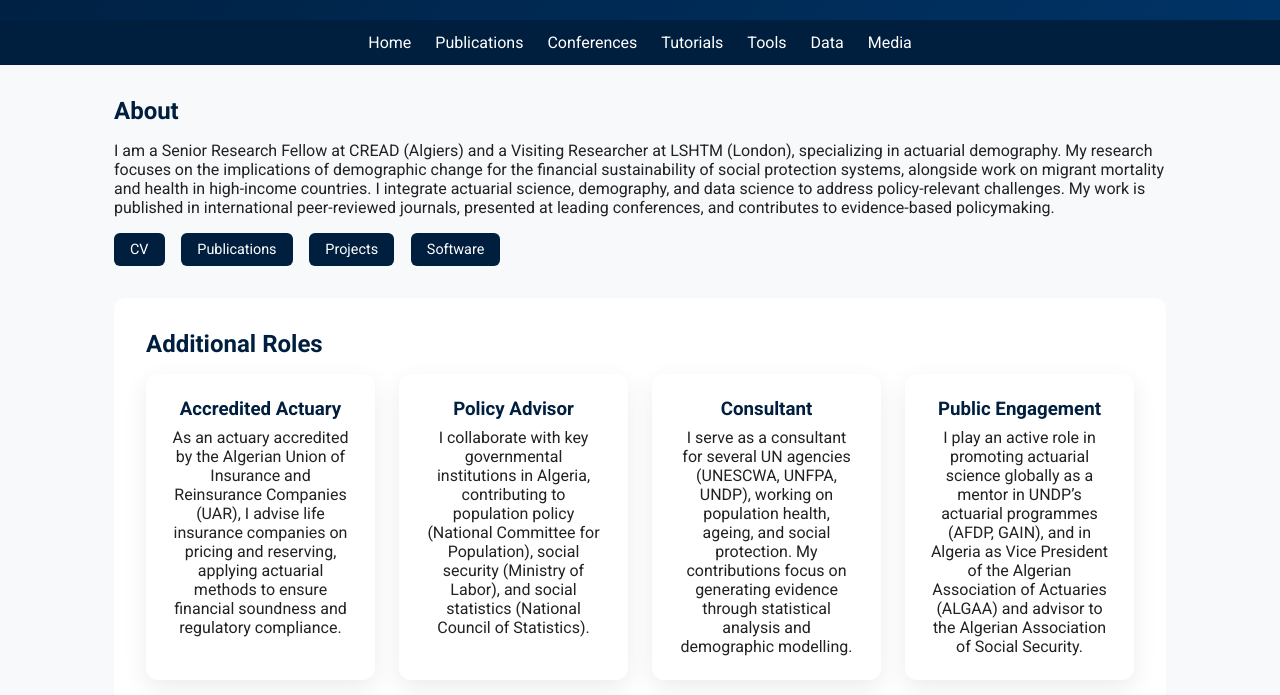
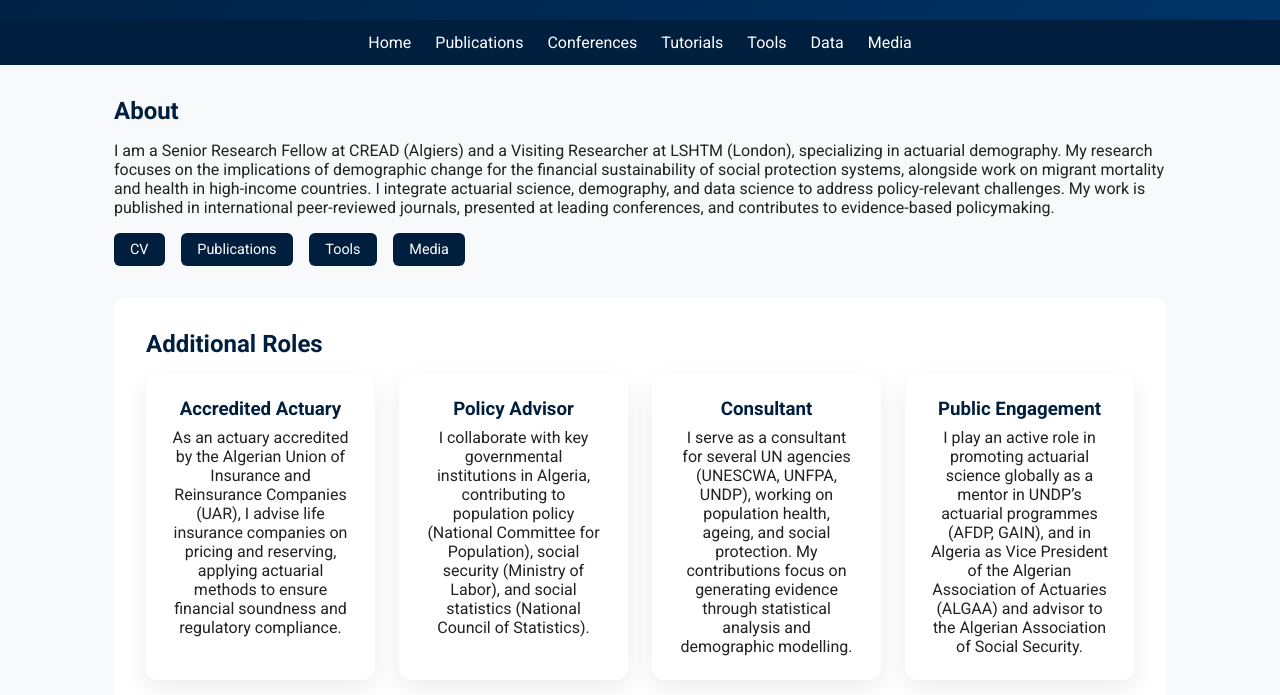
Before and after one commit to Farid-FLICI/farid-flici.github.io, a Jekyll site: the page index2.html, which Jekyll copies as it is, in a window 1280 px wide and 900 px high, cut to the strip 163-858 px from the top of the window. Built offline with Jekyll 4.4.1, drawn with Linux system fonts in a browser that asks for light colours.

Commit message:
Update index2.html

```diff
--- a/index2.html
+++ b/index2.html
@@ -161,10 +161,10 @@ function copyEmail(e) {
     conferences, and contributes to evidence-based policymaking.
   </p>
 
-  <a href="#" class="btn">CV</a>
-  <a href="#publications" class="btn">Publications</a>
-  <a href="#projects" class="btn">Projects</a>
-  <a href="#tools" class="btn">Software</a>
+  <a href="./cv.html" class="btn">CV</a>
+  <a href="./pub.html" class="btn">Publications</a>
+  <a href="./tools" class="btn">Tools</a>
+  <a href="./media.html" class="btn">Media</a>
 </section>
 
   <section class="alt-bg">
```
